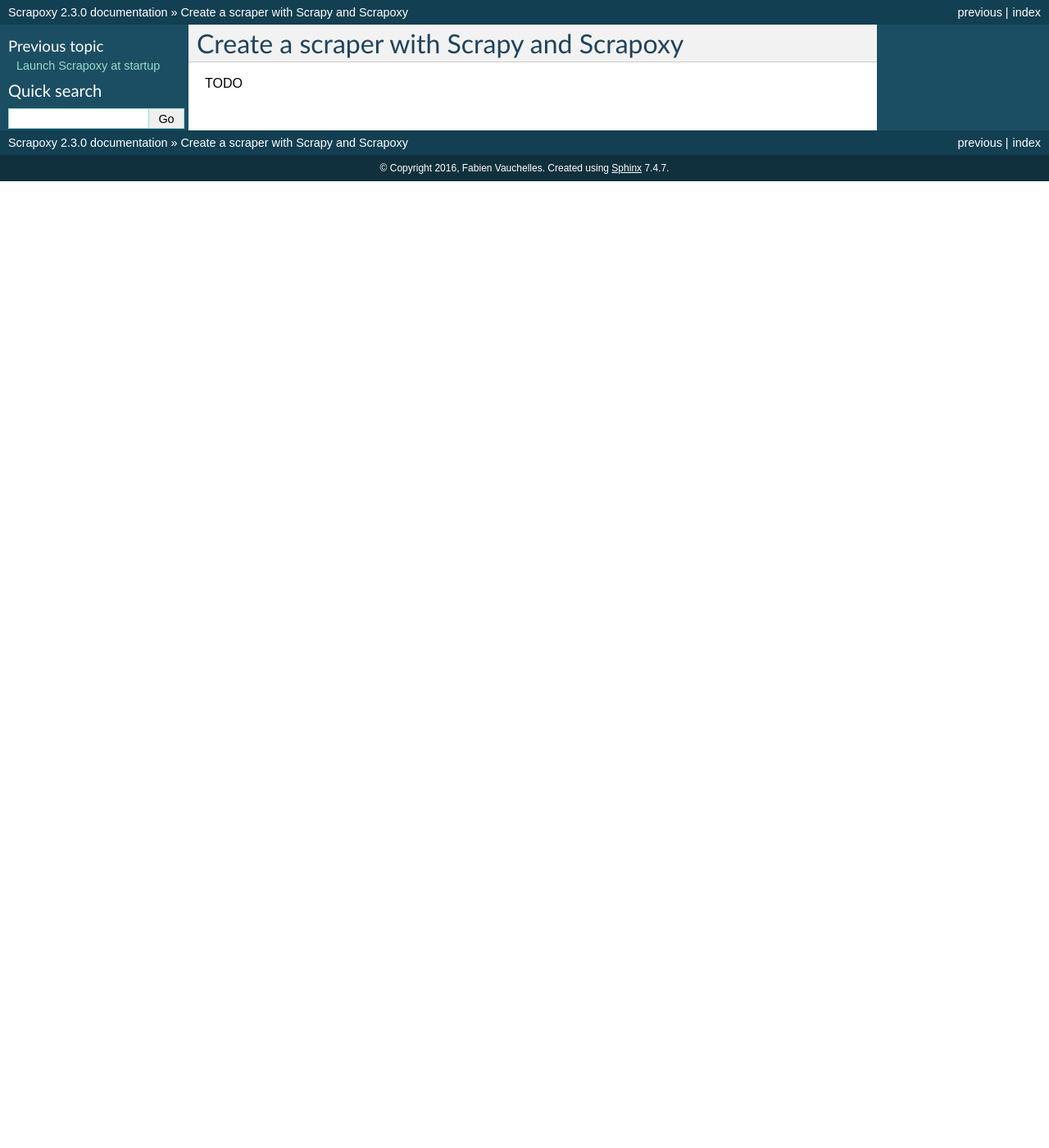
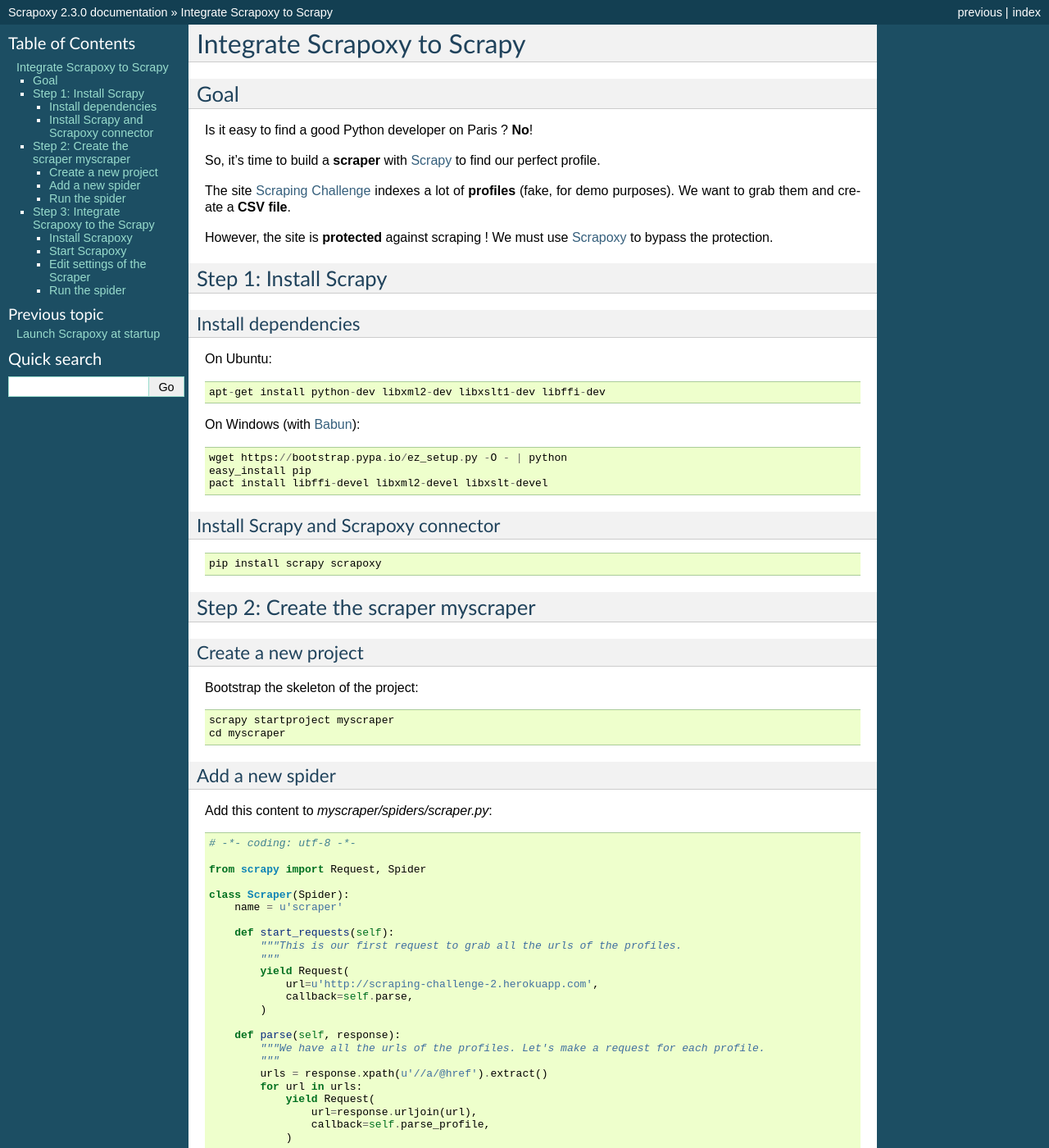
Before and after one commit to zahlio/scrapoxy, a Sphinx documentation site: the page built from docs/tutorials/scrapy/index.rst, in a window 1280 px wide and 1400 px high. Shown: the whole window at 82% size. Built offline with Sphinx 7.4.7, drawn with Linux system fonts in a browser that asks for light colours; some of the changed text lies outside the part shown.

Commit message:
feat(doc): add scrapy tutorial

```diff
--- a/docs/tutorials/scrapy/index.rst
+++ b/docs/tutorials/scrapy/index.rst
@@ -1,6 +1,188 @@
-=========================================
-Create a scraper with Scrapy and Scrapoxy
-=========================================
+============================
+Integrate Scrapoxy to Scrapy
+============================
 
 
-TODO
+Goal
+====
+
+Is it easy to find a good Python developer on Paris ? **No**!
+
+So, it's time to build a **scraper** with Scrapy_ to find our perfect profile.
+
+The site `Scraping Challenge`_ indexes a lot of **profiles** (fake, for demo purposes). We want to grab them and create a **CSV file**.
+
+However, the site is **protected** against scraping ! We must use Scrapoxy_ to bypass the protection.
+
+
+Step 1: Install Scrapy
+======================
+
+Install dependencies
+--------------------
+
+On Ubuntu::
+
+    apt-get install python-dev libxml2-dev libxslt1-dev libffi-dev
+
+
+On Windows (with Babun_)::
+
+    wget https://bootstrap.pypa.io/ez_setup.py -O - | python
+    easy_install pip
+    pact install libffi-devel libxml2-devel libxslt-devel
+
+
+Install Scrapy and Scrapoxy connector
+-------------------------------------
+
+::
+
+    pip install scrapy scrapoxy
+
+
+
+Step 2: Create the scraper myscraper
+====================================
+
+Create a new project
+--------------------
+
+Bootstrap the skeleton of the project::
+
+    scrapy startproject myscraper
+    cd myscraper
+
+
+Add a new spider
+----------------
+
+Add this content to *myscraper/spiders/scraper.py*::
+
+    # -*- coding: utf-8 -*-
+
+    from scrapy import Request, Spider
+
+    class Scraper(Spider):
+        name = u'scraper'
+
+        def start_requests(self):
+            """This is our first request to grab all the urls of the profiles.
+            """
+            yield Request(
+                url=u'http://scraping-challenge-2.herokuapp.com',
+                callback=self.parse,
+            )
+
+        def parse(self, response):
+            """We have all the urls of the profiles. Let's make a request for each profile.
+            """
+            urls = response.xpath(u'//a/@href').extract()
+            for url in urls:
+                yield Request(
+                    url=response.urljoin(url),
+                    callback=self.parse_profile,
+                )
+
+        def parse_profile(self, response):
+            """We have a profile. Let's extract the name
+            """
+            name_el = response.css(u'.profile-info-name::text').extract()
+            if len(name_el) > 0:
+                yield {
+                    'name': name_el[0]
+                }
+
+
+If you want to learn more about Scrapy_, check on this Tutorial_.
+
+
+Run the spider
+--------------
+
+Let's try our new scraper!
+
+Run this command::
+
+    scrapy crawl scraper -o profiles.csv
+
+
+Scrapy scraps the site and extract profiles to *profiles.csv*.
+
+However, `Scraping Challenge`_ is protected! *profiles.csv* is empty...
+
+We will **integrate** Scrapoxy_ to bypass the protection.
+
+
+Step 3: Integrate Scrapoxy to the Scrapy
+========================================
+
+Install Scrapoxy
+----------------
+
+See :doc:`../../quick_start/index` to install Scrapoxy_.
+
+
+Start Scrapoxy
+--------------
+
+Set the **maximum** of instances to 6, and start Scrapoxy_ (see `Change scaling with GUI <../../standard/gui/index.html#scaling>`_).
+
+
+.. WARNING::
+   Don't forget to set the maximum of instances!
+
+
+Edit settings of the Scraper
+----------------------------
+
+Add this content to *myscraper/settings.py*::
+
+    CONCURRENT_REQUESTS_PER_DOMAIN = 1
+    RETRY_TIMES = 0
+
+    # SCRAPOXY
+    PROXY = 'http://127.0.0.1:8888/?noconnect'
+    API_SCRAPOXY = 'http://127.0.0.1:8889/api'
+    API_SCRAPOXY_PASSWORD = 'CHANGE_THIS_PASSWORD'
+
+    DOWNLOADER_MIDDLEWARES = {
+        'scrapoxy.downloadmiddlewares.proxy.ProxyMiddleware': 100,
+        'scrapoxy.downloadmiddlewares.wait.WaitMiddleware': 101,
+        'scrapoxy.downloadmiddlewares.scale.ScaleMiddleware': 102,
+        'scrapy.downloadermiddlewares.httpproxy.HttpProxyMiddleware': None,
+    }
+
+
+.. WARNING::
+   Don't forget to change the password!
+
+
+What are these middlewares ?
+
+* **ProxyMiddleware** relays requests to Scrapoxy_. It is an helper to set the PROXY parameter.
+* **WaitMiddleware** stops the scraper and waits for Scrapoxy_ to be ready.
+* **ScaleMiddleware** asks Scrapoxy_ to maximize the number of instances at the beginning, and to stop them at the end.
+
+
+.. INFO::
+   ScaleMiddleware stops the scraper like WaitMiddleware. After 2 minutes, all instances are ready and the scraper continues to scrap.
+
+
+
+Run the spider
+--------------
+
+Run this command::
+
+    scrapy crawl scraper -o profiles.csv
+
+
+Now, all profiles are saved to *profiles.csv*!
+
+
+.. _Scrapy: http://scrapy.org
+.. _`Scraping Challenge`: http://scraping-challenge-2.herokuapp.com
+.. _Scrapoxy: http://scrapoxy.io
+.. _Babun: http://babun.github.io
+.. _Tutorial: http://doc.scrapy.org/en/latest/intro/tutorial.html
```
